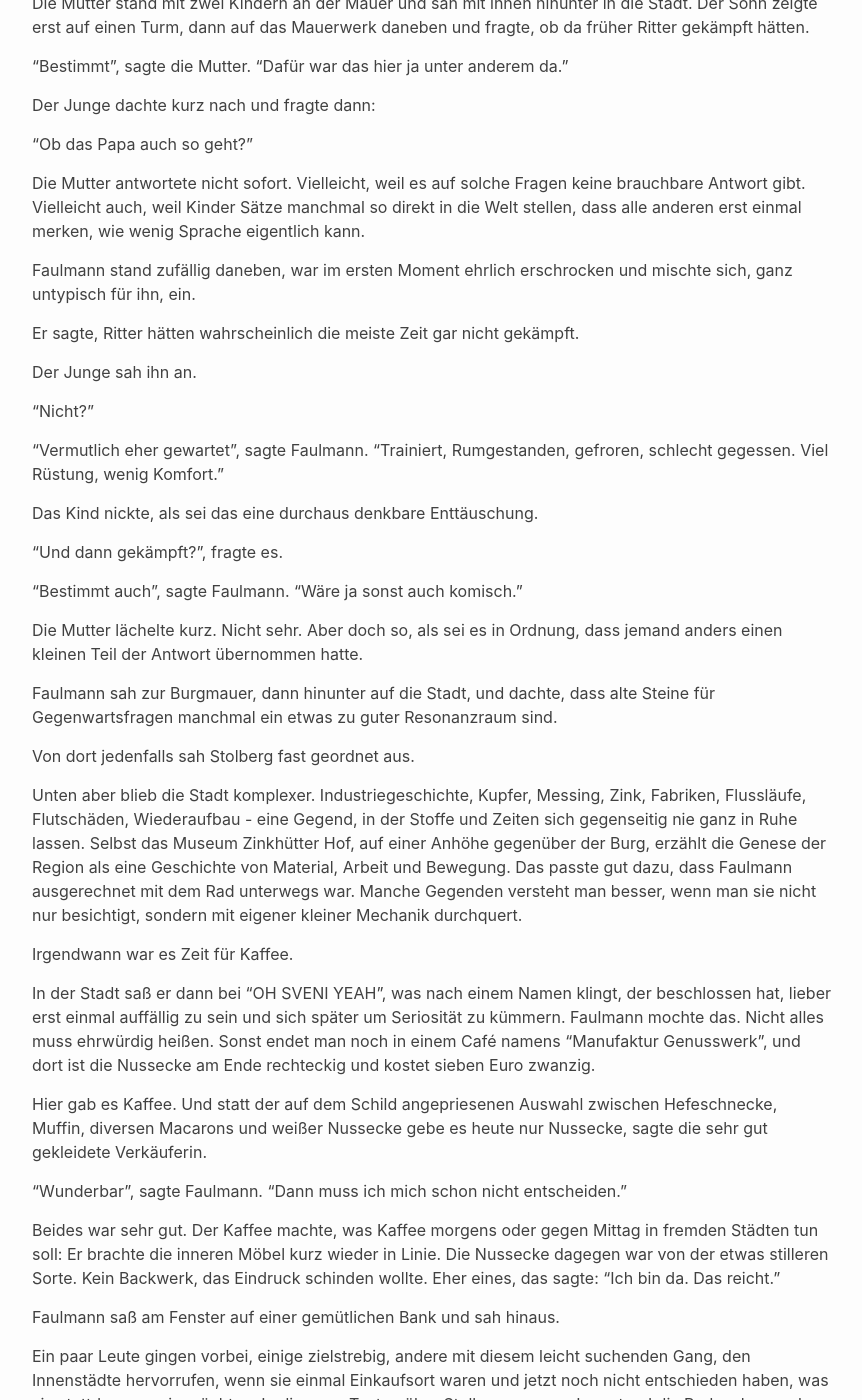
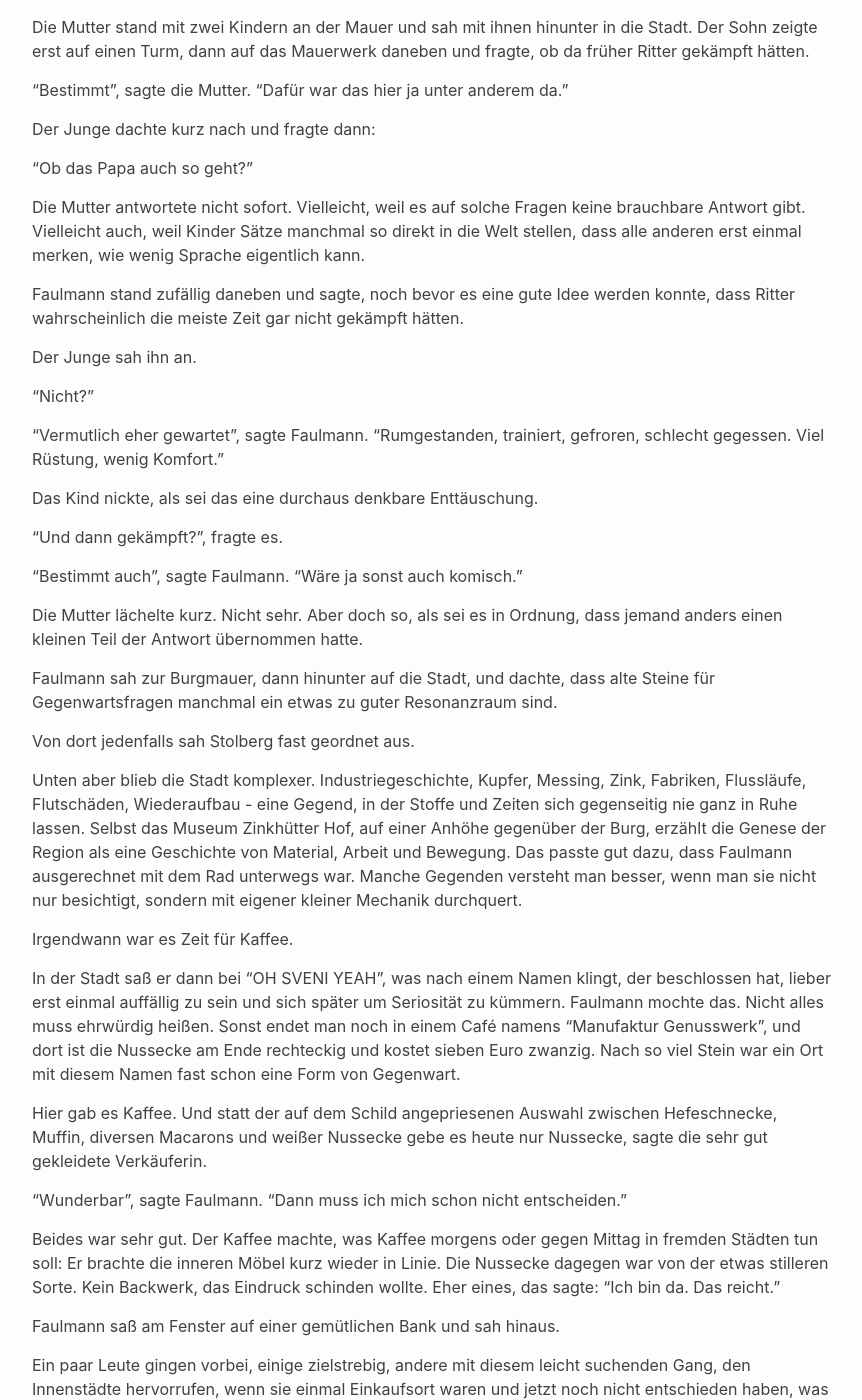
Before and after one commit to cgars/faulmann, a Jekyll site: the page built from _posts/2026-04-14-stolberg.md, in a window 1280 px wide and 1400 px high, scrolled down 1463 px. Shown: the whole window, without its empty margins (208-1070 px from the left). Built offline with Jekyll 4.4.1, drawn with Linux system fonts in a browser that asks for light colours; some of the changed text lies outside the part shown.

Commit message:
Refine narrative and dialogue in stolberg.md
Updated descriptions and dialogue for clarity and flow.

```diff
--- a/_posts/2026-04-14-stolberg.md
+++ b/_posts/2026-04-14-stolberg.md
@@ -8,7 +8,7 @@ tags: [faulmann, stolberg, radtour, burg, kaffee, altstadt]
 
 Am Morgen nahm Faulmann die neue Elektrokutsche.
 
-So nannte er das Fahrzeug inzwischen, nicht weil es besonders poetisch gewesen wäre, sondern weil "neues Auto" nach zu viel Prospekt klang und "Elektroauto" immer so sprach, als wolle es gleich noch etwas über Ladeleistung erzählen.
+So nannte er das Fahrzeug inzwischen, nicht weil es besonders poetisch gewesen wäre, sondern weil "neues Auto" nach zu viel Prospekt klang und "Elektroauto" immer so sprach, als wolle es gleich noch etwas über Ladeleistung erzählen. Sie fuhr sehr ordentlich, sehr leise und mit jener unaufdringlichen Selbstzufriedenheit, die neue Dinge oft haben, bevor der Alltag beginnt.
 
 Es war früh, die Straßen noch halb bei sich, und Stolberg lag in dieser Entfernung, die für einen Ausflug gerade richtig ist: weit genug, dass man das Haus verlässt, und nah genug, dass man nicht gleich sein ganzes Leben mitnehmen muss.
 
@@ -44,15 +44,13 @@ Der Junge dachte kurz nach und fragte dann:
 
 Die Mutter antwortete nicht sofort. Vielleicht, weil es auf solche Fragen keine brauchbare Antwort gibt. Vielleicht auch, weil Kinder Sätze manchmal so direkt in die Welt stellen, dass alle anderen erst einmal merken, wie wenig Sprache eigentlich kann.
 
-Faulmann stand zufällig daneben, war im ersten Moment ehrlich erschrocken und mischte sich, ganz untypisch für ihn, ein.
-
-Er sagte, Ritter hätten wahrscheinlich die meiste Zeit gar nicht gekämpft.
+Faulmann stand zufällig daneben und sagte, noch bevor es eine gute Idee werden konnte, dass Ritter wahrscheinlich die meiste Zeit gar nicht gekämpft hätten.
 
 Der Junge sah ihn an.
 
 "Nicht?"
 
-"Vermutlich eher gewartet", sagte Faulmann. "Trainiert, Rumgestanden, gefroren, schlecht gegessen. Viel Rüstung, wenig Komfort."
+"Vermutlich eher gewartet", sagte Faulmann. "Rumgestanden, trainiert, gefroren, schlecht gegessen. Viel Rüstung, wenig Komfort."
 
 Das Kind nickte, als sei das eine durchaus denkbare Enttäuschung.
 
@@ -70,7 +68,7 @@ Unten aber blieb die Stadt komplexer. Industriegeschichte, Kupfer, Messing, Zink
 
 Irgendwann war es Zeit für Kaffee.
 
-In der Stadt saß er dann bei "OH SVENI YEAH", was nach einem Namen klingt, der beschlossen hat, lieber erst einmal auffällig zu sein und sich später um Seriosität zu kümmern. Faulmann mochte das. Nicht alles muss ehrwürdig heißen. Sonst endet man noch in einem Café namens "Manufaktur Genusswerk", und dort ist die Nussecke am Ende rechteckig und kostet sieben Euro zwanzig.
+In der Stadt saß er dann bei "OH SVENI YEAH", was nach einem Namen klingt, der beschlossen hat, lieber erst einmal auffällig zu sein und sich später um Seriosität zu kümmern. Faulmann mochte das. Nicht alles muss ehrwürdig heißen. Sonst endet man noch in einem Café namens "Manufaktur Genusswerk", und dort ist die Nussecke am Ende rechteckig und kostet sieben Euro zwanzig. Nach so viel Stein war ein Ort mit diesem Namen fast schon eine Form von Gegenwart.
 
 Hier gab es Kaffee. Und statt der auf dem Schild angepriesenen Auswahl zwischen Hefeschnecke, Muffin, diversen Macarons und weißer Nussecke gebe es heute nur Nussecke, sagte die sehr gut gekleidete Verkäuferin.
 
```
Also changed, not shown: other parts of _posts/2026-04-14-stolberg.md (+2 -4 lines).
